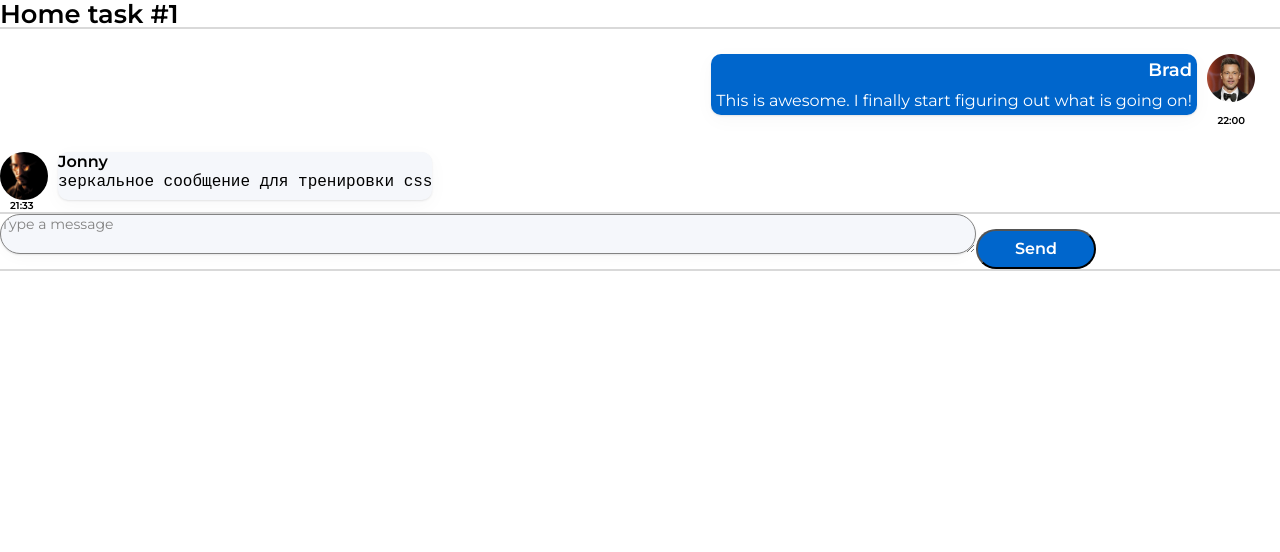
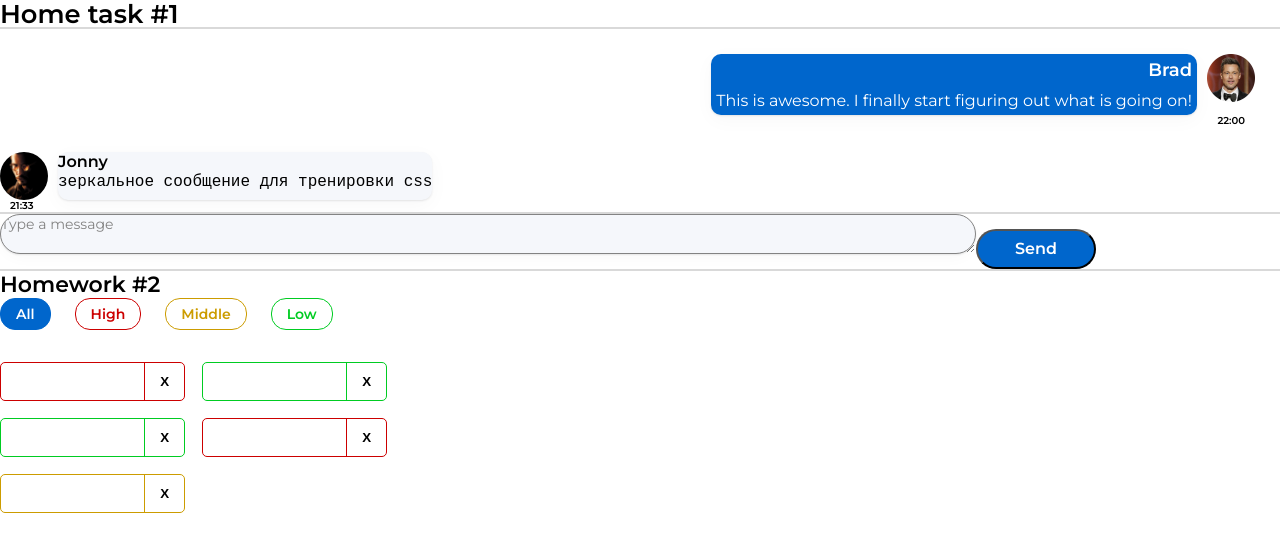
Before and after one commit to PlatonVV/side-project, a React (Create React App) app: page / in a window 1280 px wide. Shown: the top 552 px of the page. Built offline with nearby package versions, Linux system fonts and the light colour scheme.

Commit message:
HM2 done

```diff
--- a/src/s1-main/App.tsx
+++ b/src/s1-main/App.tsx
@@ -7,7 +7,7 @@
   return (
     <div className={s.App}>
       <HW1 />
-      {/*<HW2 />*/}
+      <HW2 />
       {/*<HW3/>*/}
       {/*<HW4/>*/}
 
--- a/src/s2-homeworks/hw02/HW2.tsx
+++ b/src/s2-homeworks/hw02/HW2.tsx
@@ -1,6 +1,6 @@
-import React, {useState} from 'react'
-import Affairs from './affairs/Affairs'
-import s2 from '../../s1-main/App.module.css'
+import React, { useState } from "react";
+import Affairs from "./affairs/Affairs";
+import s2 from "../../s1-main/App.module.css";
 
 /*
  * 1 - описать типы AffairPriorityType, AffairType
@@ -16,46 +16,46 @@
  * 11 - в файле Affair.tsx отобразить приходящие данные
  * */
 
-// types
-export type AffairPriorityType = any // need to fix any
+export type AffairPriorityType = "low" | "high" | "middle";
 export type AffairType = {
-    _id: any // need to fix any
-    name: any // need to fix any
-    priority: AffairPriorityType
-}
-export type FilterType = 'all' | AffairPriorityType
+  _id: number;
+  name: string;
+  priority: AffairPriorityType;
+};
+export type FilterType = "all" | AffairPriorityType;
 
-// constants
-const defaultAffairs: any = [ // need to fix any
-    {_id: 1, name: 'React', priority: 'high'}, // студенты могут изменить содержимое name и количество элементов в массиве, ...priority не менять!
-    {_id: 2, name: 'anime', priority: 'low'},
-    {_id: 3, name: 'games', priority: 'low'},
-    {_id: 4, name: 'work', priority: 'high'},
-    {_id: 5, name: 'html & css', priority: 'middle'},
-]
+const defaultAffairs: AffairType[] = [
+  { _id: 1, name: "React", priority: "high" },
+  { _id: 2, name: "anime", priority: "low" },
+  { _id: 3, name: "games", priority: "low" },
+  { _id: 4, name: "work", priority: "high" },
+  { _id: 5, name: "html & css", priority: "middle" },
+];
 
 // pure helper functions
-export const filterAffairs = (affairs: any, filter: any): any => { // need to fix any
-
-
-    return affairs // need to fix
-}
-export const deleteAffair = (affairs: any, _id: any): any => { // need to fix any
-
-    return affairs // need to fix
-}
+export const filterAffairs = (
+  affairs: AffairType[],
+  filter: FilterType
+): AffairType[] => {
+  if (filter === "all") return affairs;
+  else
+    return affairs.filter((affair: AffairType) => affair.priority === filter);
+};
+export const deleteAffair = (affairs: AffairType[], _id: number): any => {
+  return affairs.filter((a) => a._id !== _id);
+};
 
 function HW2() {
-    const [affairs, setAffairs] = useState<any>(defaultAffairs) // need to fix any
-    const [filter, setFilter] = useState<FilterType>('all')
+  const [affairs, setAffairs] = useState<AffairType[]>(defaultAffairs); // need to fix any
+  const [filter, setFilter] = useState<FilterType>("all");
 
-    const filteredAffairs = filterAffairs(affairs, filter)
-    const deleteAffairCallback = (_id: any) => { // need to fix any
-        // need to fix
-    }
+  const filteredAffairs = filterAffairs(affairs, filter);
+  const deleteAffairCallback = (_id: number) => {
+    setAffairs(deleteAffair(affairs, _id));
+  };
 
   return (
-        <div id={'hw2'}>
+    <div id={"hw2"}>
       <div className={s2.hwTitle}>Homework #2</div>
       <div className={s2.hw}>
         <Affairs
@@ -66,7 +66,7 @@
         />
       </div>
     </div>
-    )
+  );
 }
 
-export default HW2
+export default HW2;
--- a/src/s2-homeworks/hw02/affairs/Affairs.tsx
+++ b/src/s2-homeworks/hw02/affairs/Affairs.tsx
@@ -1,33 +1,40 @@
-import React from 'react'
-import Affair from './affair/Affair'
-import {AffairType, FilterType} from '../HW2'
-import s from './Affairs.module.css'
+import React from "react";
+import Affair from "./affair/Affair";
+import { AffairType, FilterType } from "../HW2";
+import s from "./Affairs.module.css";
 
 type AffairsPropsType = {
-    data: any // need to fix any
-    setFilter: any
-    deleteAffairCallback: any
-    filter: FilterType
-}
+  data: AffairType[];
+  setFilter: (filter: FilterType) => void;
+  deleteAffairCallback: (_id: number) => void;
+  filter: FilterType;
+};
 
 function Affairs(props: AffairsPropsType) {
   const setAll = () => {
-        // need to fix
-    }
+    props.setFilter("all");
+  };
   const setHigh = () => {
-        // need to fix
-    }
+    props.setFilter("high");
+  };
   const setMiddle = () => {
-        // need to fix
-    }
+    props.setFilter("middle");
+  };
   const setLow = () => {
-        // need to fix
-    }
+    props.setFilter("low");
+  };
 
-    const cnAll = s.button + ' ' + s.all + (props.filter === 'all' ? ' ' + s.active : '')
-    const cnHigh = s.button + ' ' + s.high + (props.filter === 'high' ? ' ' + s.active : '')
-    const cnMiddle = s.button + ' ' + s.middle + (props.filter === 'middle' ? ' ' + s.active : '')
-    const cnLow = s.button + ' ' + s.low + (props.filter === 'low' ? ' ' + s.active : '')
+  const cnAll =
+    s.button + " " + s.all + (props.filter === "all" ? " " + s.active : "");
+  const cnHigh =
+    s.button + " " + s.high + (props.filter === "high" ? " " + s.active : "");
+  const cnMiddle =
+    s.button +
+    " " +
+    s.middle +
+    (props.filter === "middle" ? " " + s.active : "");
+  const cnLow =
+    s.button + " " + s.low + (props.filter === "low" ? " " + s.active : "");
 
   const mappedAffairs = props.data.map((a: AffairType) => (
     <Affair
@@ -35,43 +42,31 @@
       affair={a}
       deleteAffairCallback={props.deleteAffairCallback}
     />
-    ))
+  ));
 
   return (
     <div>
       <div className={s.buttonContainer}>
-                <button
-                    id={'hw2-button-all'}
-                    onClick={setAll}
-                    className={cnAll}
-                >
+        <button id={"hw2-button-all"} onClick={setAll} className={cnAll}>
           All
         </button>
-                <button
-                    id={'hw2-button-high'}
-                    onClick={setHigh}
-                    className={cnHigh}
-                >
+        <button id={"hw2-button-high"} onClick={setHigh} className={cnHigh}>
           High
         </button>
         <button
-                    id={'hw2-button-middle'}
+          id={"hw2-button-middle"}
           onClick={setMiddle}
           className={cnMiddle}
         >
           Middle
         </button>
-                <button
-                    id={'hw2-button-low'}
-                    onClick={setLow}
-                    className={cnLow}
-                >
+        <button id={"hw2-button-low"} onClick={setLow} className={cnLow}>
           Low
         </button>
       </div>
       <div className={s.affairs}>{mappedAffairs}</div>
     </div>
-    )
+  );
 }
 
-export default Affairs
+export default Affairs;
--- a/src/s2-homeworks/hw02/affairs/affair/Affair.tsx
+++ b/src/s2-homeworks/hw02/affairs/affair/Affair.tsx
@@ -1,49 +1,43 @@
-import React from 'react'
-import { AffairType } from '../../HW2'
-import s from './Affair.module.css'
-import s2 from '../Affairs.module.css'
+import React from "react";
+import { AffairType } from "../../HW2";
+import s from "./Affair.module.css";
+import s2 from "../Affairs.module.css";
 
 type AffairPropsType = {
   // key не нужно типизировать
-    affair: AffairType
-    deleteAffairCallback: any // need to fix any
-}
+  affair: AffairType;
+  deleteAffairCallback: (_id: number) => void;
+};
 
 function Affair(props: AffairPropsType) {
   const deleteCallback = () => {
-        // need to fix
-    }
+    props.deleteAffairCallback(props.affair._id);
+  };
 
-    const nameClass = s.name + ' ' + s2[props.affair.priority]
-    const buttonClass = s.closeButton + ' ' + s2[props.affair.priority]
-    const affairClass = s.affair + ' ' + s2[props.affair.priority]
+  const nameClass = s.name + " " + s2[props.affair.name];
+  const buttonClass = s.closeButton + " " + s2[props.affair._id];
+  const affairClass = s.affair + " " + s2[props.affair.priority];
 
   return (
-        <div
-            id={'hw2-affair-' + props.affair._id}
-            className={affairClass}
-        >
-            <div id={'hw2-name-' + props.affair._id} className={nameClass}>
+    <div id={"hw2-affair-" + props.affair._id} className={affairClass}>
+      <div id={"hw2-name-" + props.affair._id} className={nameClass}>
         {/*создаёт студент*/}
 
         {/**/}
       </div>
-            <div id={'hw2-priority-' + props.affair._id} hidden>
+      <div id={"hw2-priority-" + props.affair._id} hidden>
         {props.affair.priority}
       </div>
 
       <button
-                id={'hw2-button-delete-' + props.affair._id}
+        id={"hw2-button-delete-" + props.affair._id}
         className={buttonClass}
-                // need to fix
-
+        onClick={deleteCallback}
       >
-                {/*текст кнопки могут изменить студенты*/}
         X
-                {/**/}
       </button>
     </div>
-    )
+  );
 }
 
-export default Affair
+export default Affair;
```
Lines whose indentation alone changed are shown as unchanged.
